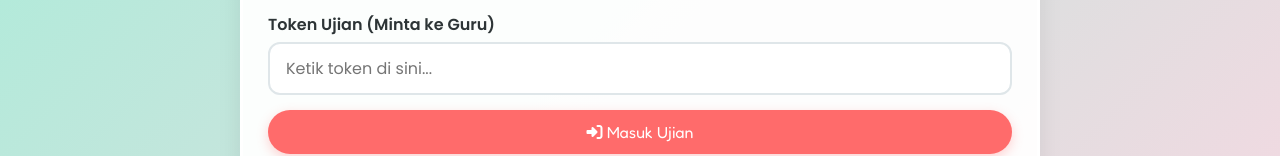
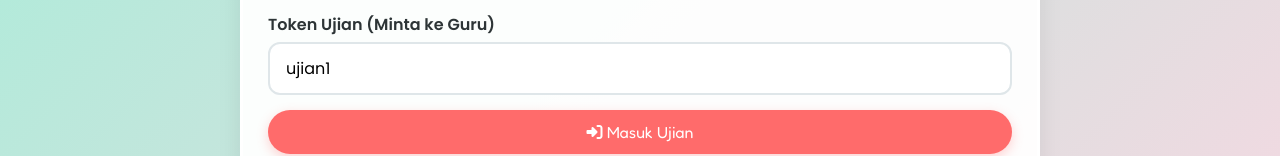
Before and after one commit to ryansyahrial424-gif/Ujianonline, a plain HTML site: page index.html in a window 1280 px wide. Both pictures are taken after a click on the button "Masuk Ujian". Shown: the part 281-437 px from the top of the page. Drawn offline with Linux system fonts and the light colour scheme.

Commit message:
Update index.html

```diff
--- a/index.html
+++ b/index.html
@@ -64,7 +64,7 @@
       </div>
       <div class="form-group">
         <label>Token Ujian (Minta ke Guru)</label>
-        <input type="text" id="examToken" class="form-control" placeholder="Ketik token di sini...">
+        <input type="text" id="examToken" class="form-control" placeholder="Ketik token di sini..." value="ujian1">
       </div>
       <button class="btn btn-primary" style="width:100%;" onclick="startExam()"><i class="fa-solid fa-right-to-bracket"></i> Masuk Ujian</button>
     </div>
@@ -243,7 +243,7 @@
       const token = document.getElementById('examToken').value.trim();
 
       // Sinkronisasi Token dengan Dashboard Guru secara fleksibel & case-insensitive
-      let activeToken = "SMP99";
+      let activeToken = "ujian1";
       try {
         const stored = localStorage.getItem('activeExamToken');
         if (stored) activeToken = stored;
```
